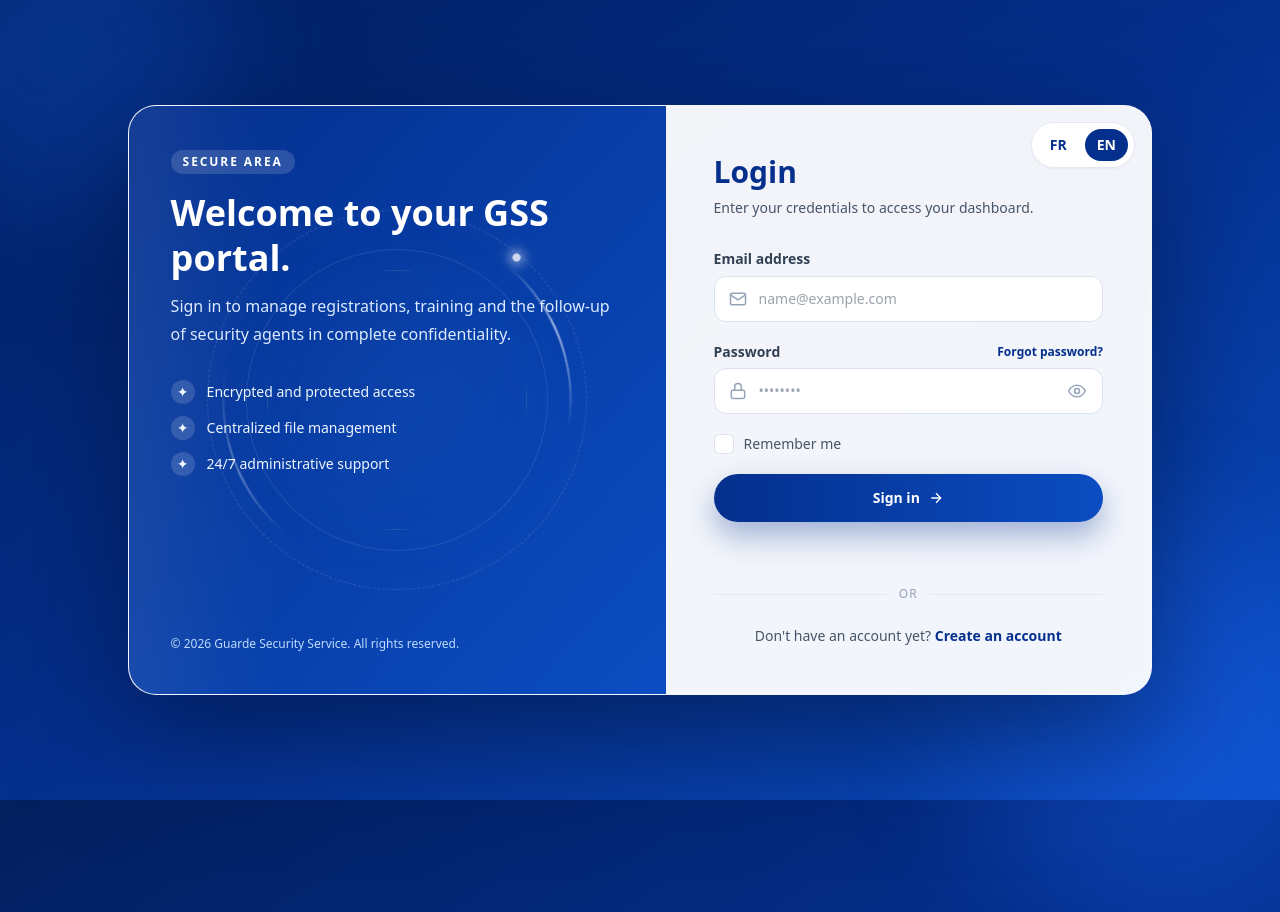
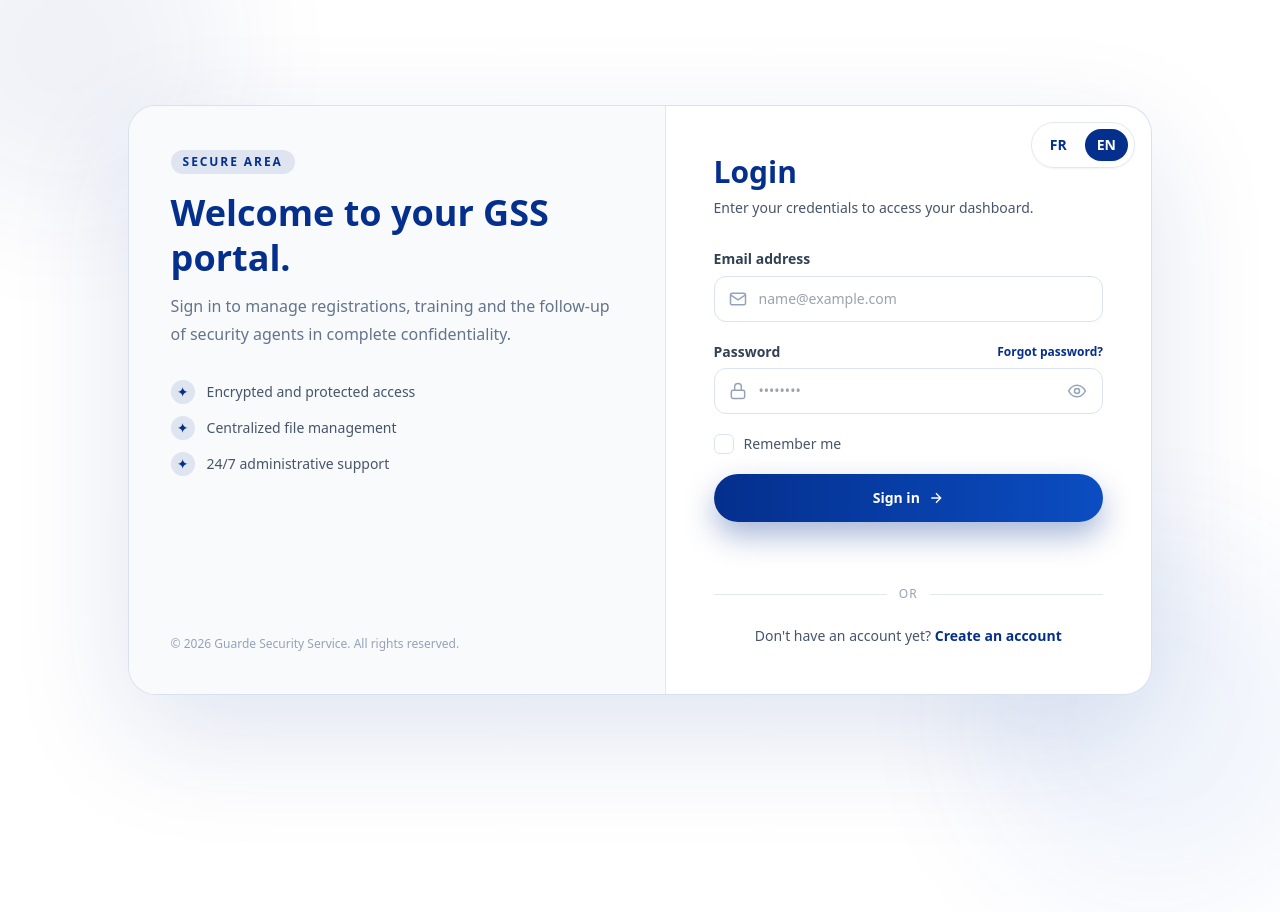
Before and after one commit to bamustafa-84/GSS, a plain HTML site: page TC/login.html in a window 1280 px wide. Shown: the top 912 px of the page. Drawn offline with Linux system fonts and the light colour scheme.

Commit message:
Add files via upload

```diff
--- a/TC/login.html
+++ b/TC/login.html
@@ -56,16 +56,16 @@
     </script>
   </head>
 
-  <body class="relative min-h-screen overflow-hidden bg-gradient-to-br from-[#031f5e] via-[#042F8D] to-[#0b4dc2] font-sans text-[#042F8D]">
+  <body class="relative min-h-screen overflow-hidden bg-white font-sans text-[#042F8D]">
     <!-- ═══════════ Decorative background ═══════════ -->
     <div class="pointer-events-none absolute inset-0 select-none" aria-hidden="true">
-      <span class="absolute -left-24 -top-24 h-80 w-80 rounded-full bg-[#0b4dc2] opacity-40 blur-3xl animate-floaty"></span>
-      <span class="absolute -bottom-28 -right-16 h-96 w-96 rounded-full bg-[#1f6bff] opacity-30 blur-3xl animate-floaty [animation-delay:-4s]"></span>
-      <span class="absolute left-1/2 top-1/3 h-72 w-72 -translate-x-1/2 rounded-full bg-white/10 blur-3xl animate-floaty [animation-delay:-2s]"></span>
+      <span class="absolute -left-24 -top-24 h-80 w-80 rounded-full bg-[#042F8D] opacity-[0.06] blur-3xl animate-floaty"></span>
+      <span class="absolute -bottom-28 -right-16 h-96 w-96 rounded-full bg-[#0b4dc2] opacity-[0.05] blur-3xl animate-floaty [animation-delay:-4s]"></span>
+      <span class="absolute left-1/2 top-1/3 h-72 w-72 -translate-x-1/2 rounded-full bg-[#042F8D] opacity-[0.04] blur-3xl animate-floaty [animation-delay:-2s]"></span>
     </div>
 
     <main class="relative z-10 flex min-h-screen items-center justify-center p-4 sm:p-6">
-      <div class="relative grid w-full max-w-5xl overflow-hidden rounded-[28px] border border-white/20 bg-white/95 shadow-[0_40px_120px_rgba(2,15,49,0.55)] backdrop-blur-xl lg:grid-cols-[1.05fr_0.95fr]">
+      <div class="relative grid w-full max-w-5xl overflow-hidden rounded-[28px] border border-[#042F8D]/15 bg-white shadow-[0_40px_120px_rgba(4,47,141,0.13)] lg:grid-cols-[1.05fr_0.95fr]">
 
         <!-- ─────────── Language switcher ─────────── -->
         <div class="absolute right-4 top-4 z-20 inline-flex gap-1.5 rounded-full border border-slate-200 bg-white/90 p-1.5 shadow-sm backdrop-blur" role="group" aria-label="Language switcher">
@@ -74,50 +74,38 @@
         </div>
 
         <!-- ─────────── Brand / hero side ─────────── -->
-        <section class="relative hidden overflow-hidden bg-gradient-to-br from-[#042F8D] to-[#0b4dc2] p-[clamp(1.5rem,1rem+2vw,2.75rem)] text-white lg:flex lg:flex-col lg:justify-between">
-          <!-- moving sheen (layered light beam) -->
-          <span class="pointer-events-none absolute inset-y-[-20%] -left-1/3 w-2/3 -skew-x-12 bg-gradient-to-r from-transparent via-white/10 to-transparent blur-2xl animate-shine [animation-delay:-2.4s]"></span>
-          <!-- <span class="pointer-events-none absolute inset-y-[-20%] -left-1/3 w-1/2 -skew-x-12 bg-[linear-gradient(105deg,transparent_34%,rgba(255,255,255,0.12)_46%,rgba(255,255,255,0.6)_50%,rgba(255,255,255,0.12)_54%,transparent_66%)] blur-md animate-shine"></span> -->
+        <section class="relative hidden overflow-hidden bg-slate-50 border-r border-slate-200 p-[clamp(1.5rem,1rem+2vw,2.75rem)] text-[#042F8D] lg:flex lg:flex-col lg:justify-between">
+          <!-- moving sheen -->
+          <span class="pointer-events-none absolute inset-y-[-20%] -left-1/3 w-2/3 -skew-x-12 bg-gradient-to-r from-transparent via-[#0b4dc2]/8 to-transparent blur-2xl animate-shine [animation-delay:-2.4s]"></span>
 
-          <!-- ✨ Circulating logo watermark ✨ -->
-          <div class="pointer-events-none absolute left-1/2 top-1/2 z-0 grid h-[380px] w-[380px] -translate-x-1/2 -translate-y-1/2 place-items-center" aria-hidden="true">
-            <!-- glow halo -->
-            <span class="col-start-1 row-start-1 h-[360px] w-[360px] rounded-full bg-[radial-gradient(circle,rgba(120,170,255,0.28),transparent_64%)] blur-2xl animate-pulse-ring"></span>
-            <!-- spinning shine wheel -->
-            <span class="col-start-1 row-start-1 h-[350px] w-[350px] rounded-full bg-[conic-gradient(from_0deg,transparent_0deg,rgba(255,255,255,0.55)_25deg,transparent_60deg,transparent_180deg,rgba(255,255,255,0.3)_205deg,transparent_240deg)] [mask:radial-gradient(farthest-side,transparent_calc(100%-3px),#000_calc(100%-2px))] animate-spin-shine"></span>
-            <!-- dashed rim -->
-            <span class="col-start-1 row-start-1 h-[380px] w-[380px] rounded-full border border-dashed border-white/15 animate-spin-slow"></span>
-            <!-- inner ring -->
-            <span class="col-start-1 row-start-1 h-[300px] w-[300px] rounded-full ring-1 ring-white/10"></span>
-            <!-- orbiting spark -->
-            <span class="relative col-start-1 row-start-1 h-[380px] w-[380px] animate-spin-shine">
-              <span class="absolute left-1/2 top-0 h-2 w-2 -translate-x-1/2 rounded-full bg-white/80 shadow-[0_0_12px_3px_rgba(255,255,255,0.6)]"></span>
-            </span>
-            <!-- enlarged faded logo watermark -->
-            <img src="./img/logo.jpeg" alt="" class="col-start-1 row-start-1 h-[260px] w-[260px] rounded-full object-cover opacity-[0.18] blur-[0.5px]" />
-          </div>
+          <!-- Logo watermark -->
+          <!-- <div class="pointer-events-none absolute inset-0 z-0 flex items-center justify-center" aria-hidden="true">
+
+            <img src="./img/logo.png" alt=""
+              class="relative h-56 w-56 object-contain opacity-[0.18] animate-floaty drop-shadow-[0_0_40px_rgba(4,47,141,0.2)]" />
+          </div> -->
 
           <div class="relative z-10">
-            <span class="mb-4 inline-block rounded-full bg-white/15 px-3 py-1 text-xs font-semibold uppercase tracking-[0.16em]" data-i18n="loginEyebrow">Secure area</span>
-            <h1 class="text-4xl font-bold leading-tight" data-i18n="loginHeroTitle">Welcome to your GSS portal.</h1>
-            <p class="mt-3 max-w-md text-base leading-7 text-blue-100" data-i18n="loginHeroText">Sign in to manage registrations, training and the follow-up of security agents in complete confidentiality.</p>
+            <span class="mb-4 inline-block rounded-full bg-[#042F8D]/10 px-3 py-1 text-xs font-semibold uppercase tracking-[0.16em] text-[#042F8D]" data-i18n="loginEyebrow">Secure area</span>
+            <h1 class="text-4xl font-bold leading-tight text-[#042F8D]" data-i18n="loginHeroTitle">Welcome to your GSS portal.</h1>
+            <p class="mt-3 max-w-md text-base leading-7 text-slate-500" data-i18n="loginHeroText">Sign in to manage registrations, training and the follow-up of security agents in complete confidentiality.</p>
 
-            <ul class="mt-8 space-y-3 text-blue-50">
-              <li class="flex items-center gap-3"><span class="flex h-6 w-6 items-center justify-center rounded-full bg-white/15 text-sm">✦</span><span class="text-sm" data-i18n="loginFeat1">Encrypted and protected access</span></li>
-              <li class="flex items-center gap-3"><span class="flex h-6 w-6 items-center justify-center rounded-full bg-white/15 text-sm">✦</span><span class="text-sm" data-i18n="loginFeat2">Centralized file management</span></li>
-              <li class="flex items-center gap-3"><span class="flex h-6 w-6 items-center justify-center rounded-full bg-white/15 text-sm">✦</span><span class="text-sm" data-i18n="loginFeat3">24/7 administrative support</span></li>
+            <ul class="mt-8 space-y-3 text-slate-600">
+              <li class="flex items-center gap-3"><span class="flex h-6 w-6 items-center justify-center rounded-full bg-[#042F8D]/10 text-sm text-[#042F8D]">✦</span><span class="text-sm" data-i18n="loginFeat1">Encrypted and protected access</span></li>
+              <li class="flex items-center gap-3"><span class="flex h-6 w-6 items-center justify-center rounded-full bg-[#042F8D]/10 text-sm text-[#042F8D]">✦</span><span class="text-sm" data-i18n="loginFeat2">Centralized file management</span></li>
+              <li class="flex items-center gap-3"><span class="flex h-6 w-6 items-center justify-center rounded-full bg-[#042F8D]/10 text-sm text-[#042F8D]">✦</span><span class="text-sm" data-i18n="loginFeat3">24/7 administrative support</span></li>
             </ul>
           </div>
 
-          <p class="relative mt-8 text-xs text-blue-200">© <span id="year"></span> Guarde Security Service. <span data-i18n="loginRights">All rights reserved.</span></p>
+          <p class="relative mt-8 text-xs text-slate-400">© <span id="year"></span> Guarde Security Service. <span data-i18n="loginRights">All rights reserved.</span></p>
         </section>
 
         <!-- ─────────── Form side ─────────── -->
         <section class="p-[clamp(1.5rem,1rem+2.5vw,3rem)]">
           <!-- Mobile brand -->
           <div class="mb-8 flex items-center gap-3 lg:hidden">
-            <div class="rounded-xl bg-[#042F8D] p-2 shadow-[0_10px_24px_rgba(4,47,141,0.25)]">
-              <img src="./img/logo.jpeg" alt="Guarde Security Service" class="h-10 w-10 rounded-lg object-contain" />
+            <div class="rounded-xl">
+              <img src="./img/logo.png" alt="Guarde Security Service" class="h-10 w-10 rounded-lg object-contain" />
             </div>
             <div>
               <p class="text-sm font-bold uppercase tracking-[0.18em] text-[#042F8D]">GSS</p>
```
Also changed, not shown: TC/tc.html (+4 -19 lines).
